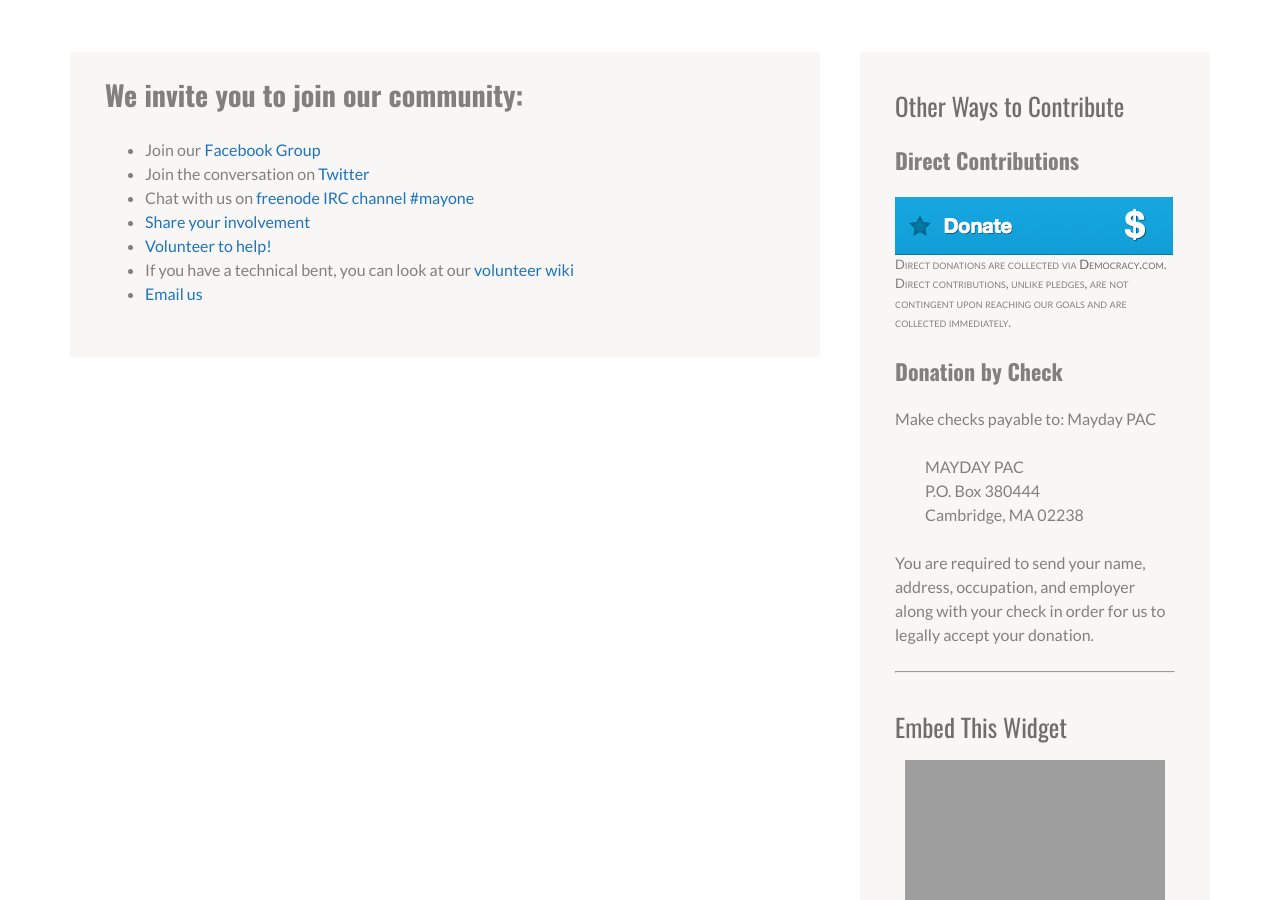
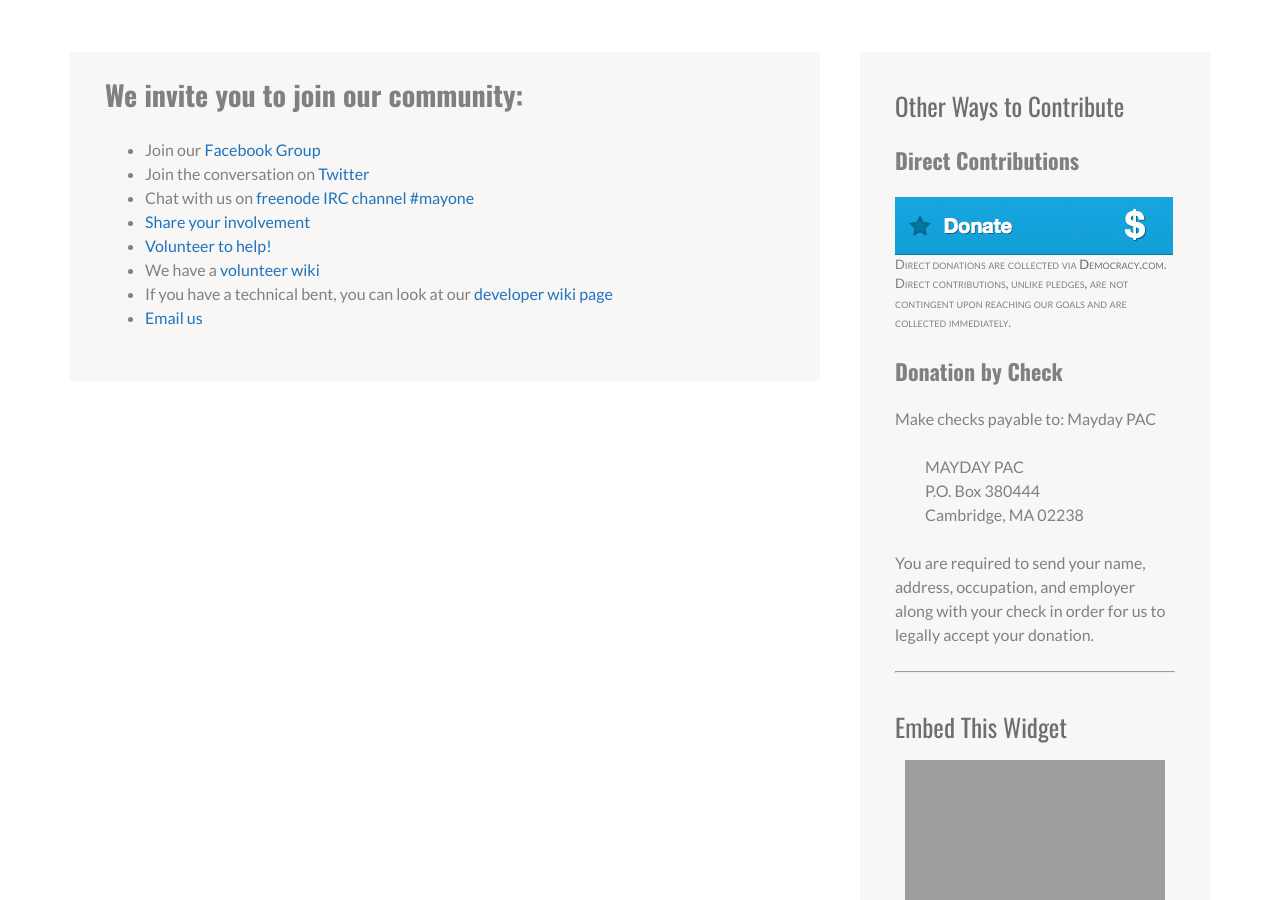
Before and after one commit to MayOneUS/2014-06-02-mayone.us-website, a Jekyll site: the page built from connect.md, in a window 1280 px wide and 900 px high, scrolled down 421 px. Built offline with Jekyll 4.4.1, drawn with Linux system fonts in a browser that asks for light colours; nearby versions of some CDN libraries; library files that are not in the unit come from our copies.

Commit message:
Revise the links and language pointing to the Wiki.

```diff
--- a/connect.md
+++ b/connect.md
@@ -9,5 +9,6 @@ title: Connect
 * Chat with us on <a href="//webchat.freenode.net?channels=%23mayone&uio=d4" target="_blank">freenode IRC channel #mayone</a>
 * [Share your involvement](../more-ways-to-help/#share)
 * [Volunteer to help!](../more-ways-to-help/#volunteer_form)
-* If you have a technical bent, you can look at our [volunteer wiki](//github.com/MayOneUS/wiki/wiki)
+* We have a [volunteer wiki](//github.com/MayOneUS/wiki/wiki)
+* If you have a technical bent, you can look at our [developer wiki page](//github.com/MayOneUS/wiki/wiki/Developer-Information)
 * [Email us](../contact)
```
